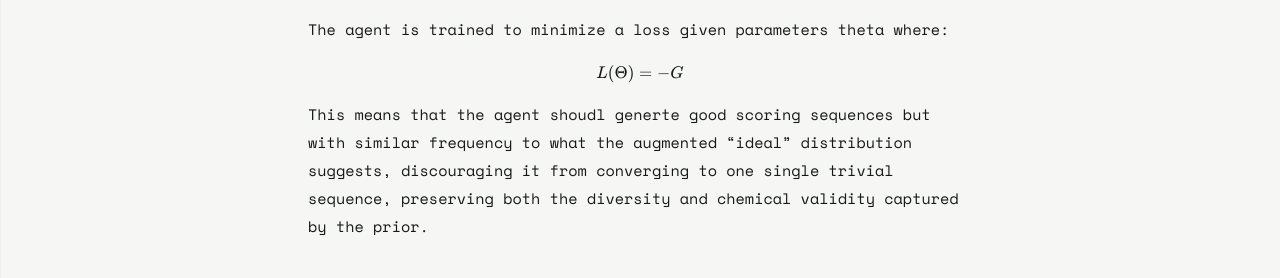
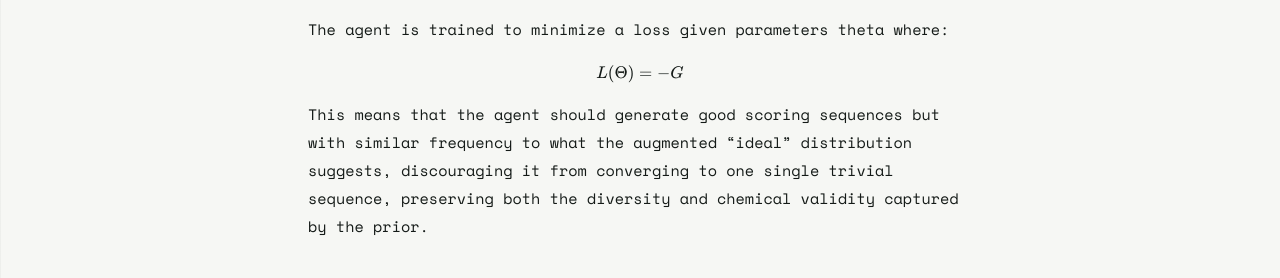
Before and after one commit to arjundeshx/sequencespace, a Jekyll site: the page built from _posts/2026-06-20-machine-learning-for-de-novo-design-1.md, in a window 1280 px wide and 900 px high, scrolled down 5520 px. Shown: the part 157-435 px from the top of the window. Built offline with Jekyll 4.4.1, drawn with Linux system fonts in a browser that asks for light colours.

Commit message:
Update 2026-06-20-machine-learning-for-de-novo-design-1.md

```diff
--- a/_posts/2026-06-20-machine-learning-for-de-novo-design-1.md
+++ b/_posts/2026-06-20-machine-learning-for-de-novo-design-1.md
@@ -79,7 +79,7 @@ The agent is trained to minimize a loss given parameters theta where:
 
 $$L(\Theta) = -G$$
 
-This means that the agent shoudl generte good scoring sequences but with similar frequency to what the augmented "ideal" distribution suggests, discouraging it from converging to one single trivial sequence, preserving both the diversity and chemical validity captured by the prior.
+This means that the agent should generate good scoring sequences but with similar frequency to what the augmented "ideal" distribution suggests, discouraging it from converging to one single trivial sequence, preserving both the diversity and chemical validity captured by the prior.
 
 ## Task 2: Generating Analogous of Celecoxib
 The authors then extended this method to a different, non-binary goal: generating compounds similar to a reference drug, Celecoxib.
```
